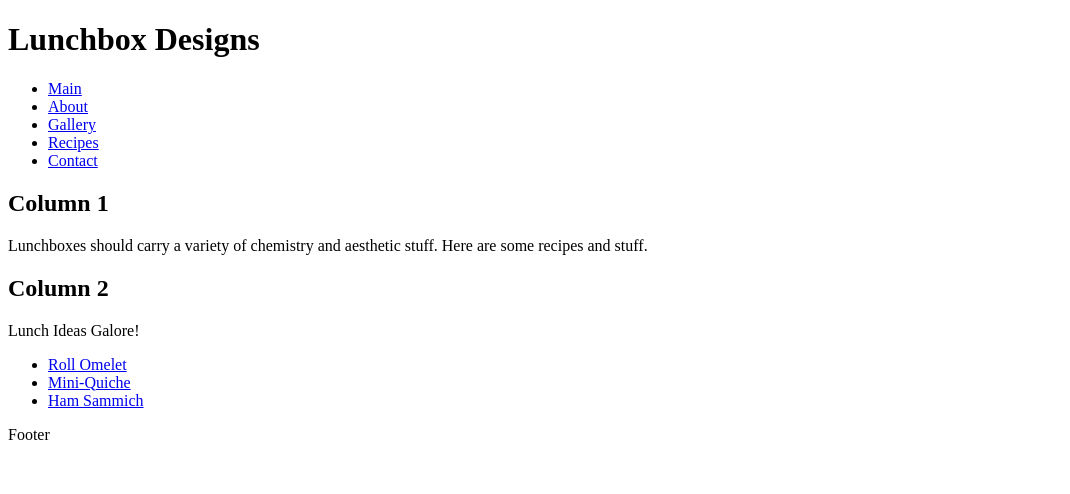
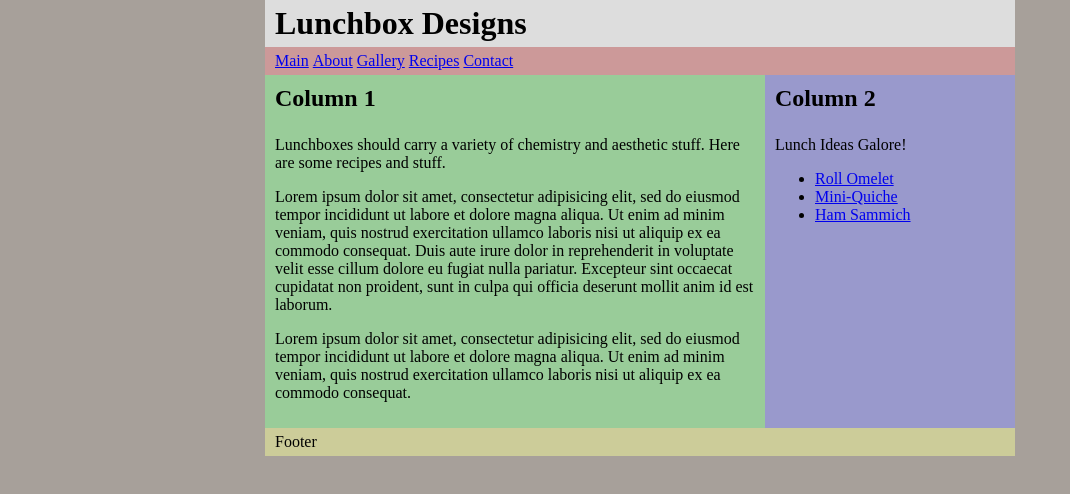
Before and after one commit to lenjha/lunches, a plain HTML site: page index.html in a window 1280 px wide. Shown: the whole page, without its empty margins (0-1070 px from the left). Drawn offline with Linux system fonts and the light colour scheme.

Commit message:
follow tutorial and add padding margins and floats to create two columns that are compatible with IE

```diff
--- a/css/styles.css
+++ b/css/styles.css
@@ -0,0 +1,67 @@
+body, html {
+  margin:0;
+  padding:0;
+  color:#000;
+  background:#a7a09a;
+}
+
+* html #footer {
+  height:1px;
+}
+
+#wrap {
+  width:750px;
+  margin:0 auto;
+  background:#99c;
+}
+
+#header {
+  background:#ddd;
+  padding:5px 10px;
+}
+h1 {
+  margin:0;
+}
+
+h2 {
+  margin:0 0 1em;
+}
+
+#nav {
+  background:#c99;
+  padding:5px 10px;
+}
+
+#nav ul {
+  margin:0;
+  padding:0;
+  list-style:none;
+}
+#nav li {
+  display:inline;
+  margin:0;
+  padding:0;
+}
+
+#footer {
+  clear: both;
+  background:#cc9;
+  padding:5px 10px;
+}
+
+#footer p {
+  margin: 0;
+}
+
+#main {
+  float:left;
+  width:480px;/*portion of full width of main at 750px*/
+  padding:10px;
+  background:#9c9;
+}
+#sidebar {
+  float:right;
+  width:230px;/*portion of full width of main at 750px*/
+  padding: 10px;
+  background:#99c;
+}
--- a/index.html
+++ b/index.html
@@ -1,6 +1,7 @@
 <!DOCTYPE html>
 <html>
   <head>
+    <link href="css/styles.css" rel="stylesheet" type="text/css">
     <meta charset="utf-8">
     <title></title>
   </head>
@@ -21,6 +22,8 @@
       <div id="main">
         <h2>Column 1</h2>
         <p>Lunchboxes should carry a variety of chemistry and aesthetic stuff.  Here are some recipes and stuff.</p>
+        <p>Lorem ipsum dolor sit amet, consectetur adipisicing elit, sed do eiusmod tempor incididunt ut labore et dolore magna aliqua. Ut enim ad minim veniam, quis nostrud exercitation ullamco laboris nisi ut aliquip ex ea commodo consequat. Duis aute irure dolor in reprehenderit in voluptate velit esse cillum dolore eu fugiat nulla pariatur. Excepteur sint occaecat cupidatat non proident, sunt in culpa qui officia deserunt mollit anim id est laborum.</p>
+        <p>Lorem ipsum dolor sit amet, consectetur adipisicing elit, sed do eiusmod tempor incididunt ut labore et dolore magna aliqua. Ut enim ad minim veniam, quis nostrud exercitation ullamco laboris nisi ut aliquip ex ea commodo consequat.</p>
       </div> <!--main-->
 
       <div id="sidebar">
```
